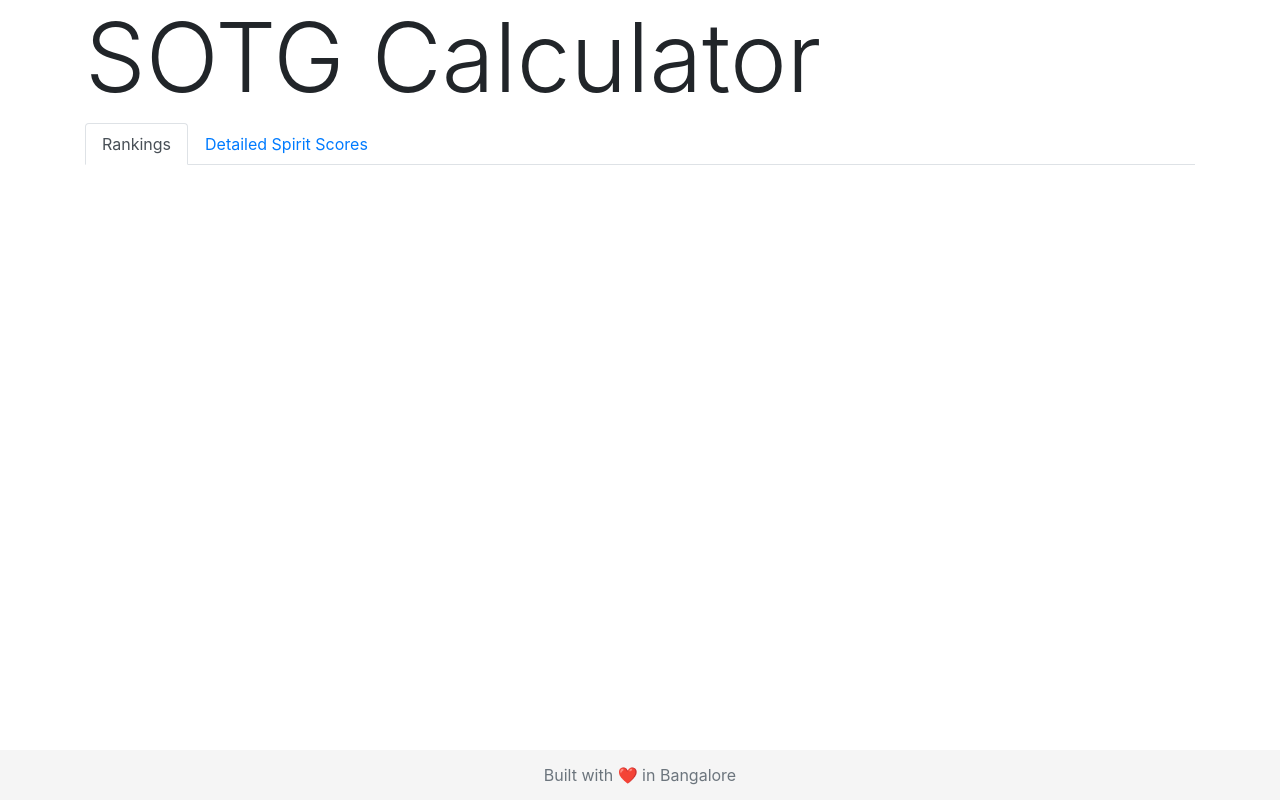
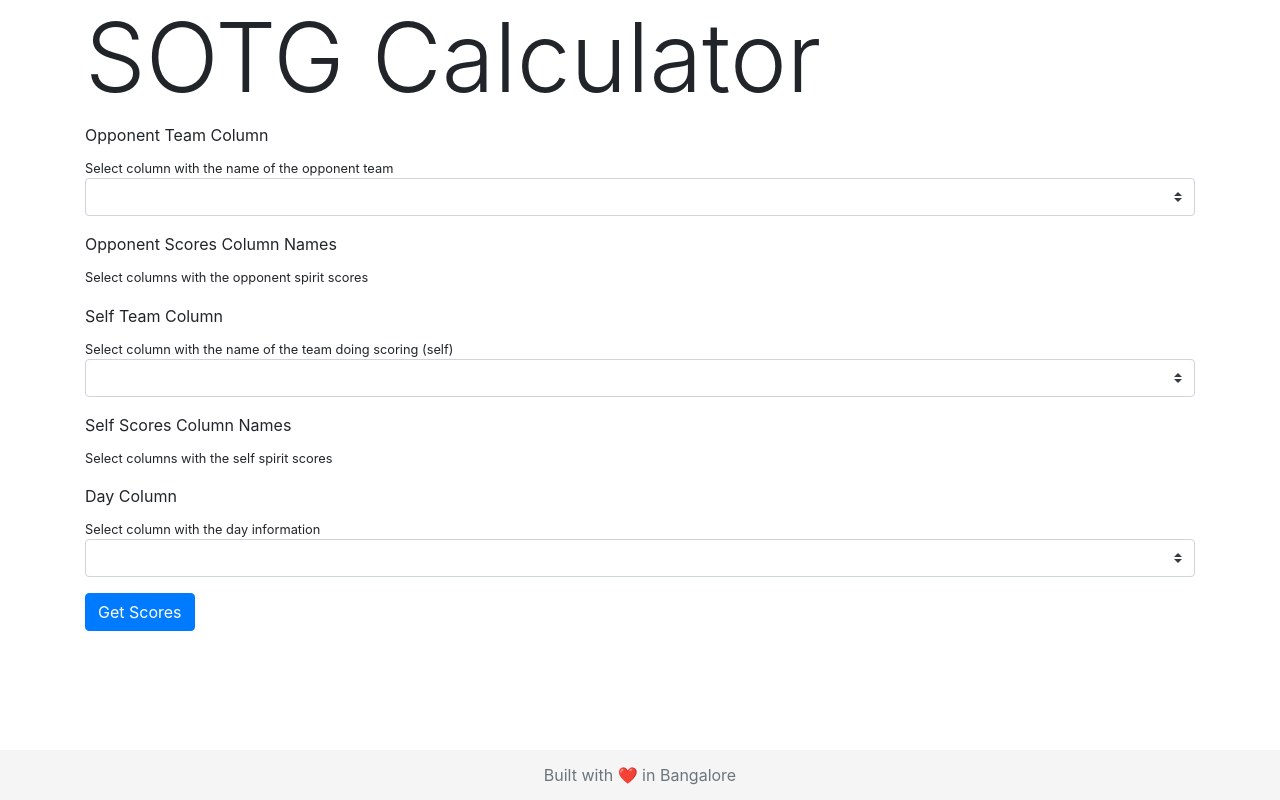
Before and after one commit to india-ultimate/sotg-calculator, a Flask app: template templates/index.html.jinja in a window 1280 px wide. Run offline with Flask 2, Linux system fonts and the light colour scheme; the template is opened without the code that fills it, so the values that code supplies are empty; some libraries are stand-ins or nearby versions.

Commit message:
Allow choosing the day column too

```diff
--- a/app.py
+++ b/app.py
@@ -30,30 +30,35 @@ def index():
     columns = {
         'team': request.args.get('team'),
         'opponent': request.args.get('opponent'),
+        'day': request.args.get('day'),
         'team-score-columns': request.args.getlist('team-score-columns'),
         'opponent-score-columns': request.args.getlist('opponent-score-columns'),
     }
 
+    rankings = None
+    detailed_scores = []
+    all_columns = []
+
     if url is None:
-        rankings = None
-        all_columns = []
+        pass
 
     elif not all(columns.values()):
         scorer = SOTGScorer(url)
         all_columns = list(scorer.data.columns)
         try:
             rankings = scorer.compute_rankings()
+            detailed_scores = scorer.compute_detailed_scores()
 
         except KeyError as e:
             # FIXME: Show message ....
-            rankings = None
+            print(e)
 
     else:
         scorer = SOTGScorer(url, columns=columns)
         rankings = scorer.compute_rankings()
+        detailed_scores = scorer.compute_detailed_scores()
         all_columns = list(scorer.data.columns)
 
-    detailed_scores = scorer.compute_detailed_scores() if rankings is not None else None
     return render_template('index.html.jinja',
                            usage=get_usage(),
                            columns=columns,
--- a/scorer.py
+++ b/scorer.py
@@ -21,6 +21,7 @@ TEAM_SCORE_COLUMNS = [
     'Positive Attitude and Self-Control.1',
     'Communication.1',
 ]
+DAY_COLUMN = 'Day'
 TOTAL_SCORE_COLUMN = 'Score'
 TOTAL_SELF_SCORE_COLUMN = 'Self Score'
 
@@ -82,6 +83,9 @@ class SOTGScorer:
                 [COLUMNS[int(column)] for column in columns.get('opponent-score-columns')]
                 if columns.get('opponent-score-columns')
                 else OPPONENT_SCORE_COLUMNS
+            )
+            self.day_column = (
+                COLUMNS[int(columns.get('day'))] if columns.get('day') else DAY_COLUMN
             )
         return self._data
 
@@ -167,6 +171,6 @@ class SOTGScorer:
         """Return all the spirit scores of the given team."""
 
         # FIXME: Need to add day of the game
-        columns = [self.team_column] + self.opponent_score_columns + [TOTAL_SCORE_COLUMN]
+        columns = [self.team_column, self.day_column] + self.opponent_score_columns + [TOTAL_SCORE_COLUMN]
         scores = self.data[self.data[self.opponent_column] == team][columns]
         return scores.rename(columns={self.team_column: 'Scored by'})
--- a/templates/index.html.jinja
+++ b/templates/index.html.jinja
@@ -1,7 +1,7 @@
 {% extends "base.html.jinja" %}
 {% block content %}
 <h1 class="display-1">SOTG Calculator</h1>
-{% if rankings is not none %}
+{% if rankings is not none and detailed_scores %}
 
 <nav>
   <div class="nav nav-tabs" id="nav-tab" role="tablist">
@@ -91,6 +91,19 @@
     {% endfor %}
   </div>
 
+  <div class="form-group">
+    <label for"day-column">Day Column</label>
+    <small class="form-text">Select column with the day information</small>
+    <select name="day" class="custom-select" id="day-column">
+      {% for column in all_columns %}
+      <option value="{{loop.index0}}"
+              {% if columns.day|int == loop.index0 %}selected{% endif %}>
+        {{column}}
+      </option>
+      {% endfor %}
+    </select>
+  </div>
+
   <input type="submit" value="Get Scores" class="btn btn-primary"/>
 </form>
 
```
